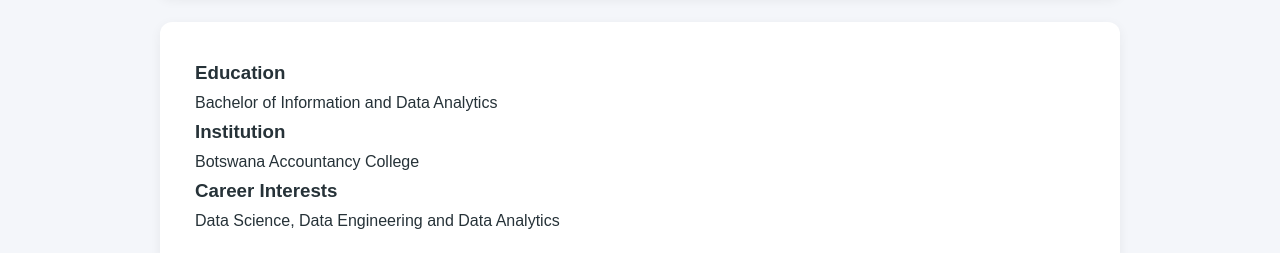
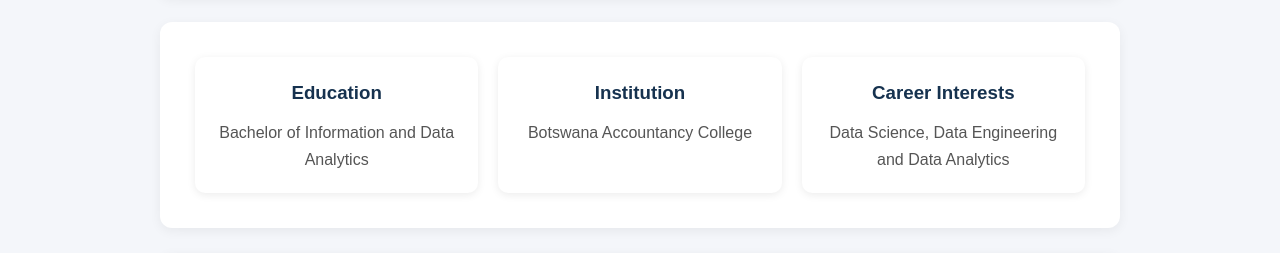
Before and after one commit to motsadiclot-png/css-digital-portfolio, a plain HTML site: page index.html in a window 1280 px wide. Shown: the part 547-800 px from the top of the page. Drawn offline with Linux system fonts and the light colour scheme.

Commit message:
Add styles for homepage highlight cards

```diff
--- a/style.css
+++ b/style.css
@@ -114,3 +114,35 @@ footer {
 .welcome p {
     font-size: 17px;
 }
+
+/* Homepage highlight cards */
+.highlights {
+    display: grid;
+    grid-template-columns: repeat(3, 1fr);
+    gap: 20px;
+    margin-bottom: 25px;
+}
+
+.highlight-card {
+    background-color: white;
+    padding: 20px;
+    border-radius: 10px;
+    text-align: center;
+    box-shadow: 0 2px 8px rgba(0, 0, 0, 0.08);
+}
+
+.highlight-card h3 {
+    color: #16324f;
+    margin-bottom: 10px;
+}
+
+.highlight-card p {
+    color: #555;
+}
+
+/* Display cards vertically on smaller screens */
+@media (max-width: 700px) {
+    .highlights {
+        grid-template-columns: 1fr;
+    }
+}
```
